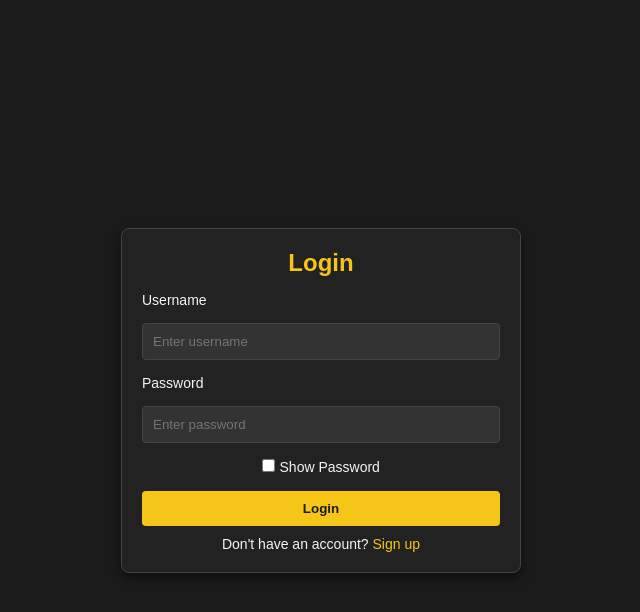
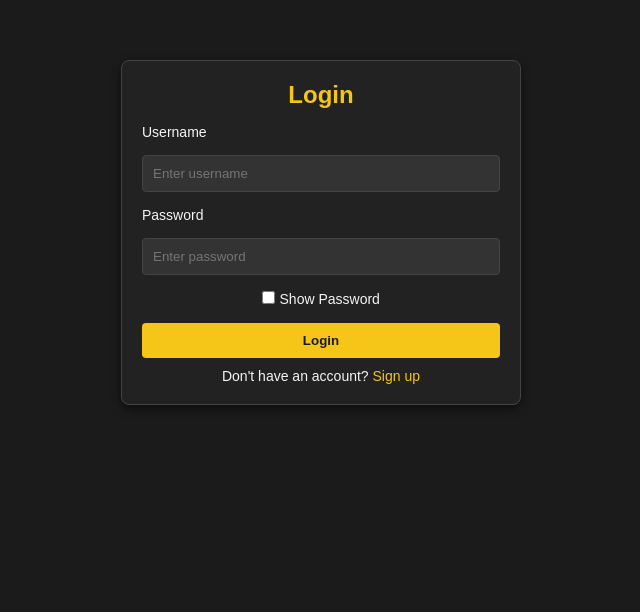
Before and after one commit to Tsamis-Konstantinos/Movies_page_project, a website: page src/views/login/login.html in a window 1280 px wide. Shown: the whole page, without its empty margins (319-959 px from the left). Drawn offline with Linux system fonts and the light colour scheme; files that its build step writes are made by us from their sources.

Commit message:
creation of shared css file, fix of sign up page leading to 404

```diff
--- a/index.js
+++ b/index.js
@@ -62,6 +62,10 @@ app.get('/friends', (req, res) => {
   res.sendFile(path.join(__dirname, 'src', 'views', 'friends', 'friends.html'));
 });
 
+app.get('/sign_up/', (req, res) => {
+  res.sendFile(path.join(__dirname, 'src', 'views', 'sign_up', 'sign_up.html'));
+});
+
 // 404 Page for undefined routes
 app.all('*', (req, res) => {
   res.status(404).sendFile(path.join(__dirname, 'src', 'views', '404', '404.html'));
--- /dev/null
+++ b/src/public/css/shared.css
@@ -0,0 +1,18 @@
+/* Basic reset */
+* {
+    margin: 0;
+    padding: 0;
+    box-sizing: border-box;
+}
+
+/* Body styling */
+body {
+    font-family: Arial, sans-serif;
+    background-color: #1b1b1b;
+    color: #f5f5f5;
+    display: flex;
+    flex-direction: column;
+    align-items: center;
+    padding-top: 60px;
+    overflow-x: hidden;
+}
--- a/src/public/js/sign_up.js
+++ b/src/public/js/sign_up.js
@@ -43,7 +43,6 @@ async function validateForm(event) {
     }
 }
 
-
 function togglePasswordVisibility() {
     const passwordField = document.getElementById('password');
     const confirmPasswordField = document.getElementById('confirm_password');
--- a/src/views/404/404.css
+++ b/src/views/404/404.css
@@ -1,21 +1,3 @@
-/* Basic reset */
-* {
-    margin: 0;
-    padding: 0;
-    box-sizing: border-box;
-}
-
-/* Body styling */
-body {
-    font-family: Arial, sans-serif;
-    background-color: #1b1b1b;
-    color: #f5f5f5;
-    min-height: 100vh;
-    display: flex;
-    justify-content: center;
-    align-items: center;
-}
-
 /* Container styling */
 .container {
     text-align: center;
--- a/src/views/friends/common-movies.css
+++ b/src/views/friends/common-movies.css
@@ -1,22 +1,3 @@
-/* Basic reset */
-* {
-    margin: 0;
-    padding: 0;
-    box-sizing: border-box;
-}
-
-/* Body styling */
-body {
-    font-family: Arial, sans-serif;
-    background-color: #1b1b1b;
-    color: #f5f5f5;
-    display: flex;
-    flex-direction: column;
-    align-items: center;
-    padding-top: 60px;
-    overflow-x: hidden;
-}
-
 /* Title styling */
 h1 {
     color: #f5c518;
--- a/src/views/friends/friends.css
+++ b/src/views/friends/friends.css
@@ -1,22 +1,3 @@
-/* Basic reset */
-* {
-    margin: 0;
-    padding: 0;
-    box-sizing: border-box;
-}
-
-/* Body styling */
-body {
-    font-family: Arial, sans-serif;
-    background-color: #1b1b1b;
-    color: #f5f5f5;
-    display: flex;
-    flex-direction: column;
-    align-items: center;
-    padding-top: 60px; /* Account for fixed navbar height */
-    overflow-x: hidden;
-}
-
 /* Page title styling */
 h1 {
     color: #f5c518;
--- a/src/views/home_page/home_page.css
+++ b/src/views/home_page/home_page.css
@@ -1,22 +1,3 @@
-/* Basic reset */
-* {
-    margin: 0;
-    padding: 0;
-    box-sizing: border-box;
-}
-
-/* Body styling */
-body {
-    font-family: Arial, sans-serif;
-    background-color: #1b1b1b;
-    color: #f5f5f5;
-    display: flex;
-    flex-direction: column;
-    align-items: center;
-    padding-top: 60px;
-    overflow-x: hidden;
-}
-
 /* Navbar styling */
 .navbar {
     width: 100%;
--- a/src/views/library/library.css
+++ b/src/views/library/library.css
@@ -1,22 +1,3 @@
-/* Basic reset */
-* {
-    margin: 0;
-    padding: 0;
-    box-sizing: border-box;
-}
-
-/* Body styling */
-body {
-    font-family: Arial, sans-serif;
-    background-color: #1b1b1b;
-    color: #f5f5f5;
-    display: flex;
-    flex-direction: column;
-    align-items: center;
-    padding-top: 60px;
-    overflow-x: hidden;
-}
-
 /* Navbar styling */
 .navbar {
     width: 100%;
--- a/src/views/login/login.css
+++ b/src/views/login/login.css
@@ -1,21 +1,3 @@
-/* Basic reset */
-* {
-    margin: 0;
-    padding: 0;
-    box-sizing: border-box;
-}
-
-/* Body styling */
-body {
-    font-family: Arial, sans-serif;
-    background-color: #1b1b1b;
-    color: #f5f5f5;
-    display: flex;
-    align-items: center;
-    justify-content: center;
-    height: 100vh;
-}
-
 /* Login container styling */
 .login-container {
     background-color: #222;
--- a/src/views/login/login.html
+++ b/src/views/login/login.html
@@ -4,6 +4,7 @@
     <meta charset="UTF-8">
     <meta name="viewport" content="width=device-width, initial-scale=1.0">
     <title>Login</title>
+    <link rel="stylesheet" href="/css/shared.css">
     <link rel="stylesheet" href="../views/login/login.css">
 </head>
 <body>
@@ -22,7 +23,7 @@
             </div>
             <input type="submit" value="Login">
         </form>
-        <p>Don't have an account? <a href="/sign_up/sign_up.html">Sign up</a>
+        <p>Don't have an account? <a href="/sign_up/">Sign up</a>
         </p>
     </div>
 
--- a/src/views/sign_up/sign_up.css
+++ b/src/views/sign_up/sign_up.css
@@ -1,21 +1,3 @@
-/* Basic reset */
-* {
-    margin: 0;
-    padding: 0;
-    box-sizing: border-box;
-}
-
-/* Body styling */
-body {
-    font-family: Arial, sans-serif;
-    background-color: #1b1b1b;
-    color: #f5f5f5;
-    display: flex;
-    align-items: center;
-    justify-content: center;
-    height: 100vh;
-}
-
 /* Signup container styling */
 .signup-container {
     background-color: #222;
```
Also changed, not shown: src/views/404/404.html (+2 -1 lines), src/views/friends/common-movies.html (+1 -0 lines), src/views/friends/friends.html (+1 -0 lines), src/views/home_page/home_page.html (+1 -0 lines), src/views/library/library.html (+1 -0 lines), src/views/sign_up/sign_up.html (+2 -1 lines).
